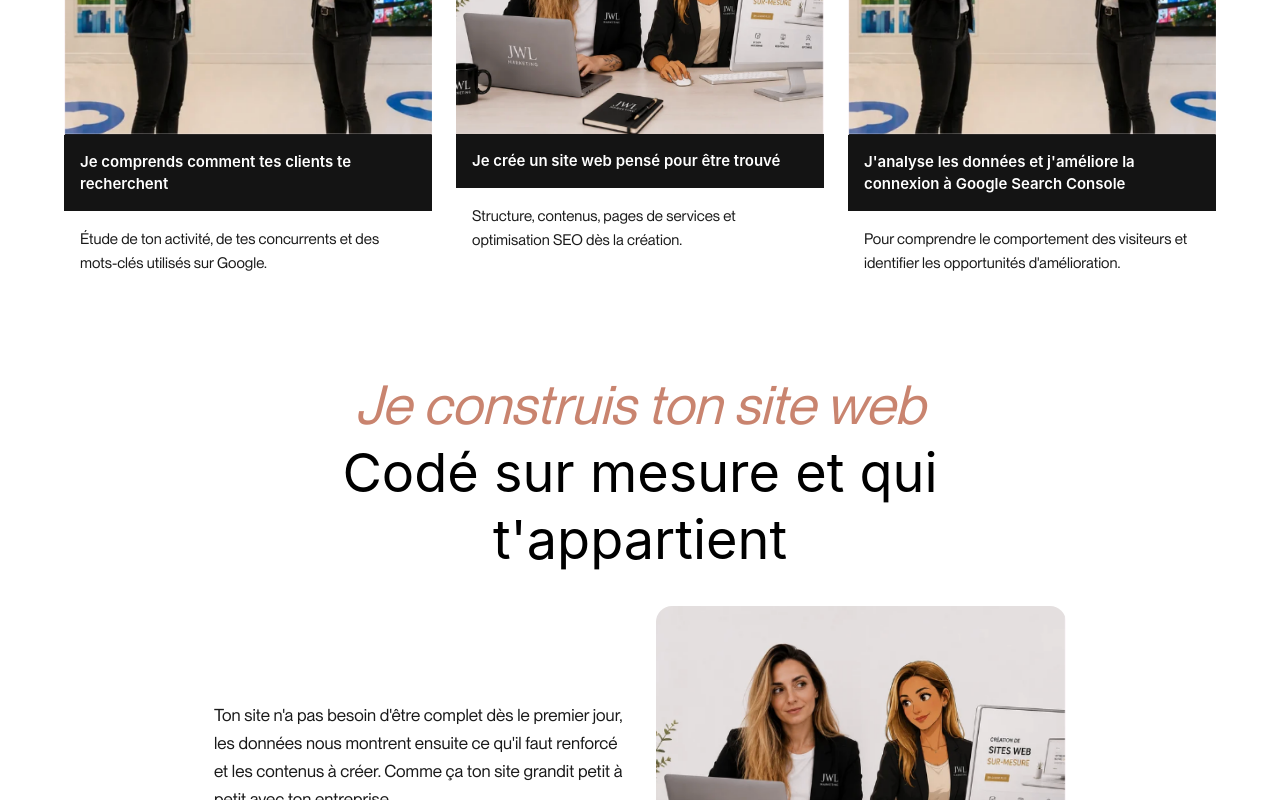
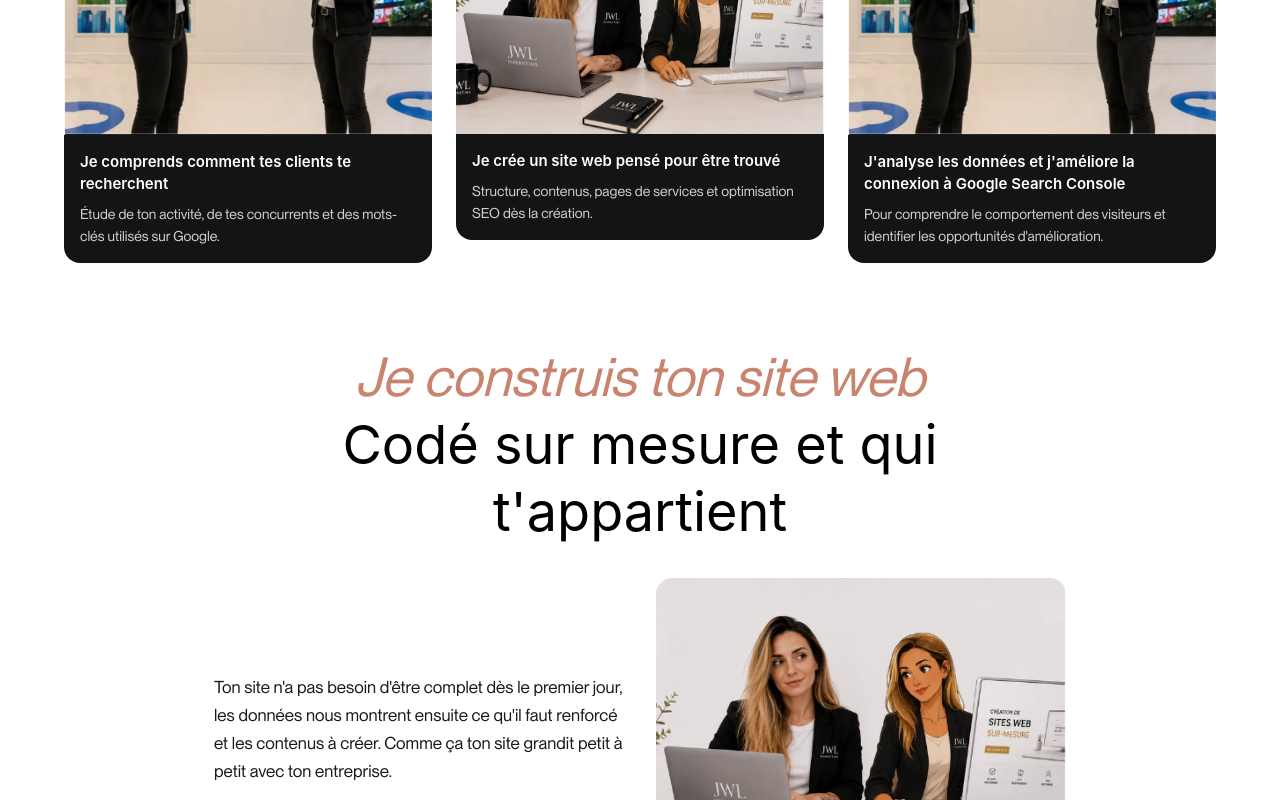
Before and after one commit to jwlmarketing/website, a Next.js app: page /site-internet-aix-en-provence in a window 1280 px wide. Shown: the part 1760-2560 px from the top of the page. Built offline with nearby package versions, Linux system fonts and the light colour scheme.

Commit message:
Fix: texte dans bg noir (Ma Methode) + reduction taille images stats

```diff
--- a/src/app/site-internet-aix-en-provence/page.tsx
+++ b/src/app/site-internet-aix-en-provence/page.tsx
@@ -125,12 +125,14 @@ export default function Page() {
               height={346}
               className="h-auto w-full rounded-t-2xl object-cover"
             />
-            <div className="bg-[#141414] p-4 text-left text-[15px] font-semibold leading-[22px] text-white">
+            <div className="rounded-b-2xl bg-[#141414] p-4 text-left text-white">
+              <p className="text-[15px] font-semibold leading-[22px]">
                 Je comprends comment tes clients te recherchent
-            </div>
-            <div className="p-4 text-left text-[15px] leading-[24px] text-[#1a1a1a]">
+              </p>
+              <p className="mt-2 text-[14px] leading-[22px] text-white/80">
                 Étude de ton activité, de tes concurrents et des mots-clés
                 utilisés sur Google.
+              </p>
             </div>
           </ScrollReveal>
           <ScrollReveal delay={150}>
@@ -141,12 +143,14 @@ export default function Page() {
               height={344}
               className="h-auto w-full rounded-t-2xl object-cover"
             />
-            <div className="bg-[#141414] p-4 text-left text-[15px] font-semibold leading-[22px] text-white">
+            <div className="rounded-b-2xl bg-[#141414] p-4 text-left text-white">
+              <p className="text-[15px] font-semibold leading-[22px]">
                 Je crée un site web pensé pour être trouvé
-            </div>
-            <div className="p-4 text-left text-[15px] leading-[24px] text-[#1a1a1a]">
+              </p>
+              <p className="mt-2 text-[14px] leading-[22px] text-white/80">
                 Structure, contenus, pages de services et optimisation SEO dès
                 la création.
+              </p>
             </div>
           </ScrollReveal>
           <ScrollReveal delay={300}>
@@ -157,13 +161,15 @@ export default function Page() {
               height={346}
               className="h-auto w-full rounded-t-2xl object-cover"
             />
-            <div className="bg-[#141414] p-4 text-left text-[15px] font-semibold leading-[22px] text-white">
+            <div className="rounded-b-2xl bg-[#141414] p-4 text-left text-white">
+              <p className="text-[15px] font-semibold leading-[22px]">
                 J&apos;analyse les données et j&apos;améliore la connexion à
                 Google Search Console
-            </div>
-            <div className="p-4 text-left text-[15px] leading-[24px] text-[#1a1a1a]">
-              Pour comprendre le comportement des visiteurs et identifier les
-              opportunités d&apos;amélioration.
+              </p>
+              <p className="mt-2 text-[14px] leading-[22px] text-white/80">
+                Pour comprendre le comportement des visiteurs et identifier
+                les opportunités d&apos;amélioration.
+              </p>
             </div>
           </ScrollReveal>
         </div>
@@ -351,7 +357,7 @@ export default function Page() {
               alt="Search Console — sans stratégie SEO"
               width={640}
               height={352}
-              className="mt-3 h-auto w-full rounded-2xl border border-[#eee] object-cover"
+              className="mt-3 h-auto w-full max-w-[380px] rounded-2xl border border-[#eee] object-cover"
             />
             <p className="mt-3 text-sm text-[#1a1a1a]">
               Quand tu n&apos;as pas de stratégie.
@@ -372,7 +378,7 @@ export default function Page() {
               alt="Search Console — stratégie SEO sans stratégie commerciale"
               width={638}
               height={356}
-              className="mt-3 h-auto w-full rounded-2xl border border-[#eee] object-cover"
+              className="mt-3 h-auto w-full max-w-[380px] rounded-2xl border border-[#eee] object-cover"
             />
             <p className="mt-3 text-sm text-[#1a1a1a]">
               Quand tu as une stratégie SEO et aucune stratégie commerciale
@@ -385,7 +391,7 @@ export default function Page() {
             </p>
           </ScrollReveal>
         </div>
-        <ScrollReveal delay={300} className="mx-auto mt-8 max-w-[640px] text-left">
+        <ScrollReveal delay={300} className="mx-auto mt-8 max-w-[380px] text-left">
           <p className="text-[17px] leading-[26px] text-[#1a1a1a]">
             Ou quand tu as investi sur ta stratégie.
           </p>
```
Lines whose indentation alone changed are shown as unchanged.
